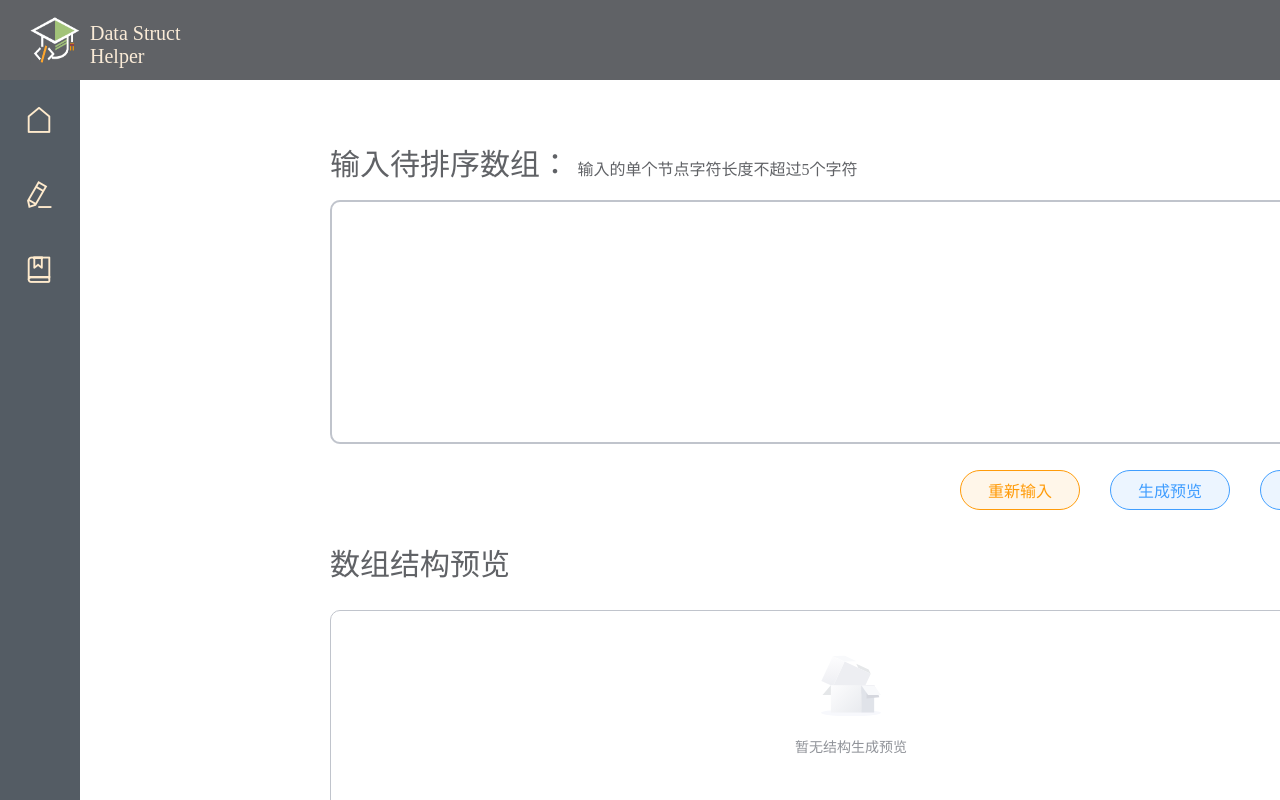
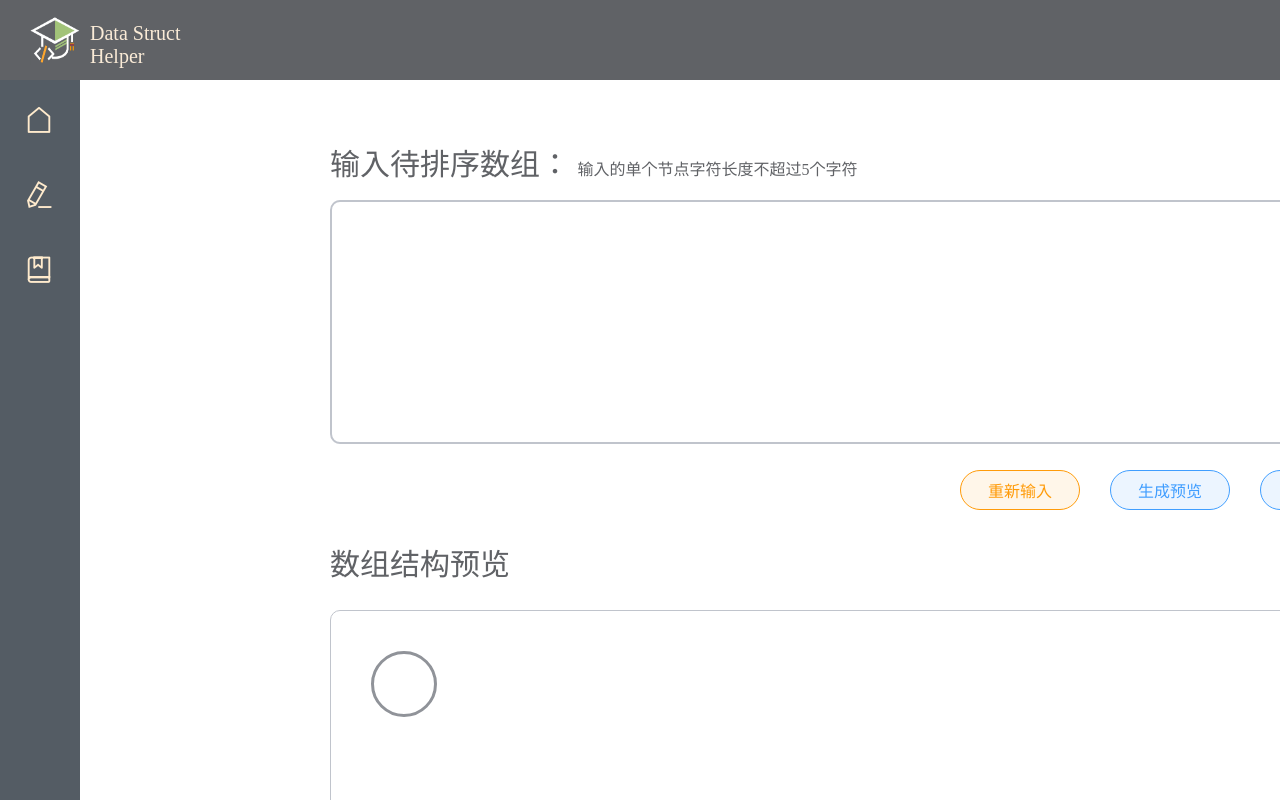
Before and after one commit to Knight4Lancelot/Datastruct-study-helper, a Vue app: page /algorithm/popsort in a window 1280 px wide. Both pictures are taken after a click on the button "生成预览". Built offline with nearby package versions, Linux system fonts and the light colour scheme.

Commit message:
2022/07/11修改

```diff
--- a/src/components/algorithmViewComps/LinearAlgorithmInput.vue
+++ b/src/components/algorithmViewComps/LinearAlgorithmInput.vue
@@ -21,6 +21,7 @@
 			重新输入
 		</button>
 		<button class="commit-user-choice"
+			@click="showPreview()"
 			:style="{'background-color':'#ECF5FF',
 				'left':String(mainPartWidth+30)+'px',
 				'color':'#409EFF',
@@ -43,14 +44,26 @@
 			<el-empty
 				v-if="isPreviewEmpty"
 				description="暂无结构生成预览"
-				image-size="60"></el-empty>
+				:image-size="60"></el-empty>
+			<div v-if="!isPreviewEmpty">
+				<structPreview class="show-nodes"
+					v-for="(n, k) in rankList"
+					:valElement='rankList[k]'
+					:style="{'left':String(40+80*k)+'px'}"
+					:key="k"/>
+			</div>
 		</div>
 	</div>
 </template>
 
 <script>
+import structPreview from './StructPreviewCanvas.vue'
+
 export default {
 	name: 'inputPopSortList',
+	components: {
+		structPreview
+	},
 	data() {
 		return {
 			mainPartWidth: 0,
@@ -73,13 +86,17 @@ export default {
 			this.mainPartWidth = document.documentElement.clientWidth-600;
 			if (this.mainPartWidth < 1000) { this.mainPartWidth=1000; }
 		},
+		updateListData() {
+			this.textarea = this.textarea.replaceAll('，', ',');
+			this.rankList = this.textarea.split(',');
+		},
+		showPreview() {
+			this.updateListData();
+			this.isPreviewEmpty = !this.isPreviewEmpty;
+		},
 		changeClass(status) {
 			this.textAreaClass=status;
 		},
-		updateListData() {
-			this.textarea = this.textarea.replaceAll('，', ',');
-			this.rankList = this.textarea.split(',');
-		}
 	}
 }
 </script>
@@ -144,4 +161,10 @@ export default {
 	overflow-x: scroll;
 	overflow-y: hidden;
 }
+.show-nodes {
+	cursor: pointer;
+	position: absolute;
+	width: 70px;
+	height: 200px;
+}
 </style>
--- /dev/null
+++ b/src/components/algorithmViewComps/StructPreviewCanvas.vue
@@ -0,0 +1,88 @@
+<template>
+	<div>
+		<div :class="nodeStatus"
+			v-text="valElement"
+			@mouseenter="showErrorMsg(true)"
+			@mouseleave="showErrorMsg(false)"></div>
+		<transition name="errormsg-fade">
+			<div class="error-msg"
+				v-if="isShowErrorMsg"
+				v-text="123">
+			</div>
+		</transition>
+	</div>
+</template>
+
+<script>
+export default {
+	name: 'structPreview',
+	props: {
+		valElement: String
+	},
+	data() {
+		return {
+			currentStatus: 0,
+			errorMsg: '',
+			isError: false,
+			isShowErrorMsg: false,
+			normalNode: 'preview-node-normal',
+			blankNode: 'preview-node-blank',
+			dangerNode: 'preview-node-danger'
+		}
+	},
+	computed: {
+		nodeStatus() {
+			switch(this.currentStatus) {
+				case 0: return this.normalNode;
+				case 1: return this.blankNode;
+				case 2: return this.dangerNode;
+				default: break;
+			}
+			return 0;
+		}
+	},
+	methods: {
+		showErrorMsg(status) {
+			this.isShowErrorMsg = status;
+		}
+	}
+}
+</script>
+
+<style>
+.error-msg {
+	position: inherit;
+	height: 20px;
+	top: 115px;
+	left: 10px;
+	border-radius: 5px;
+	border: 1px solid #909399;
+	width: 200px;
+	padding: 10px;
+	text-align: left;
+}
+.preview-node-normal {
+	position: absolute;
+	padding-top: 17px;
+	top: 40px;
+	height: 43px;
+	width: 60px;
+	border-radius: 50%;
+	border: 3px solid #909399;
+	text-align: center;
+}
+.preview-node-normal span {
+	font-size: 18px;
+}
+.errormsg-fade-enter-active, .errormsg-fade-leave-active {
+  transition:all 0.5s;
+}
+.errormsg-fade-enter {
+  opacity:0;
+  transform:translateY(-10px);
+}
+.errormsg-fade-leave-to {
+  opacity:0;
+  transform:translateY(-10px);
+}
+</style>
```
